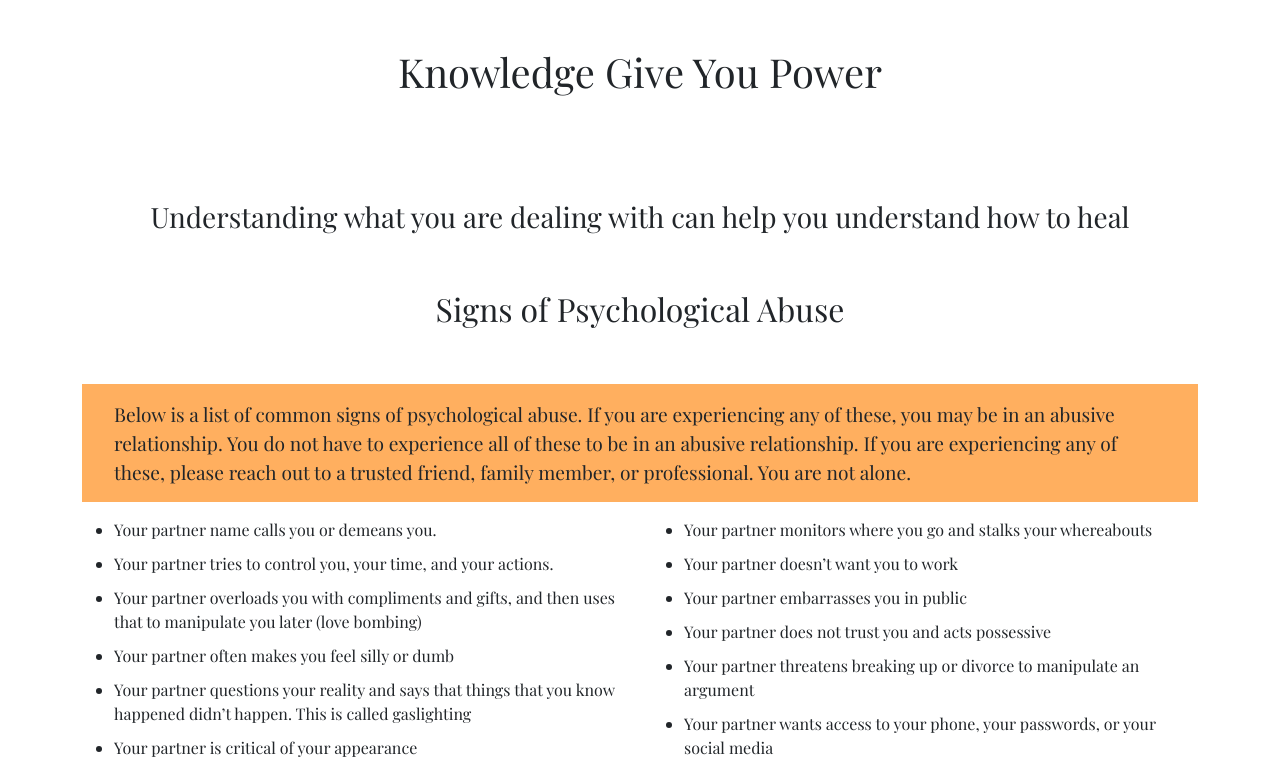
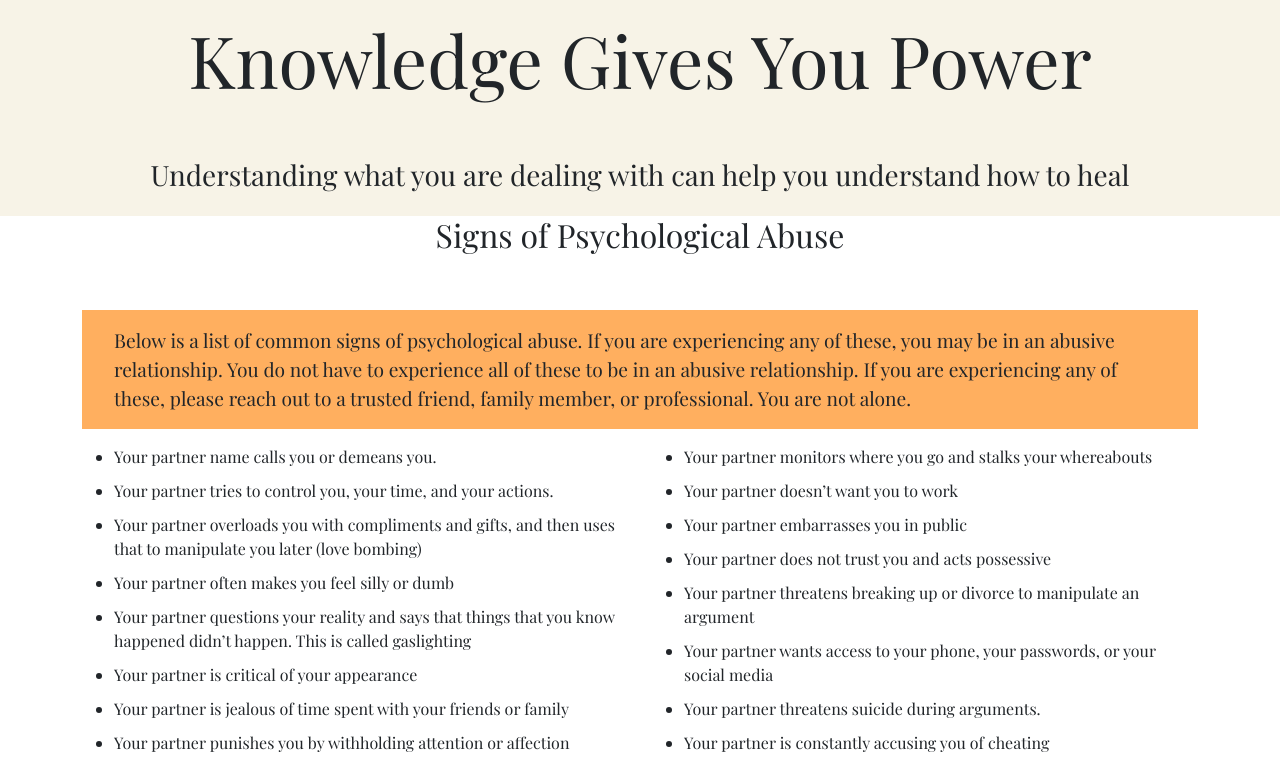
Before and after one commit to arzucaner/when-women-understand, a React (Create React App) app in the folder frontend/: page /resource in a window 1280 px wide. Shown: the top 768 px of the page. Built offline with nearby package versions, Linux system fonts and the light colour scheme; no server answers; what @passageidentity/passage-react would draw is missing.

Commit message:
more work on resource

```diff
--- a/frontend/src/pages/ResourcePage.js
+++ b/frontend/src/pages/ResourcePage.js
@@ -7,8 +7,8 @@ const ResourcePage = () => {
   return (
     <div>
       <div className="container-fluid info">
-        <h1 className="container text-center p-5">Knowledge Give You Power</h1>
-        <h3 className="container text-center p-5">
+        <h1 className="container text-center header-resource">Knowledge Gives You Power</h1>
+        <h3 className="container text-center ">
           Understanding what you are dealing with can help you understand how to
           heal
         </h3>
--- a/frontend/src/styles/ResourcePage.css
+++ b/frontend/src/styles/ResourcePage.css
@@ -8,6 +8,17 @@ body{
 .banner{
     background-color: #ffaf5f;
     padding: 1rem 2rem 1rem 2rem;
-
     font-size: larger;
 }
+
+.info{
+    background-color: #F7F3E7;
+    font-size: 3.5rem;
+    padding: 1rem 2rem 1rem 2rem;
+
+}
+
+.header-resource{
+    font-size:4.5rem;
+    padding-bottom: 3rem;
+}
```
